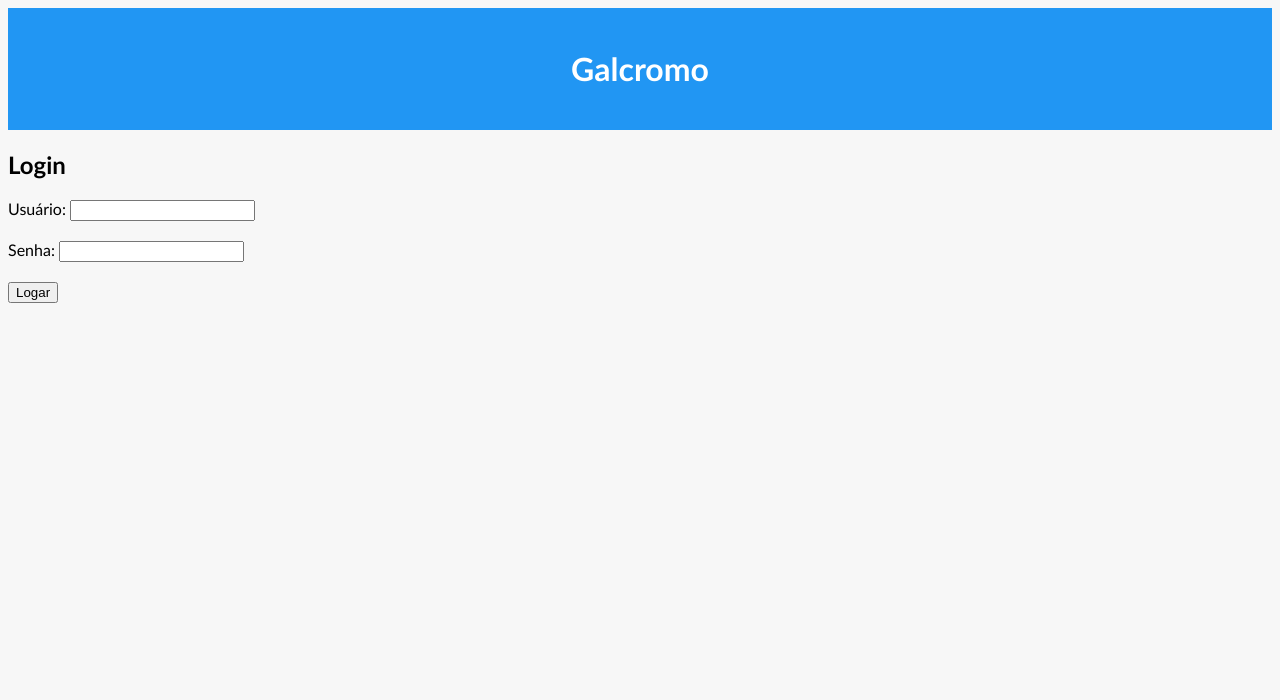
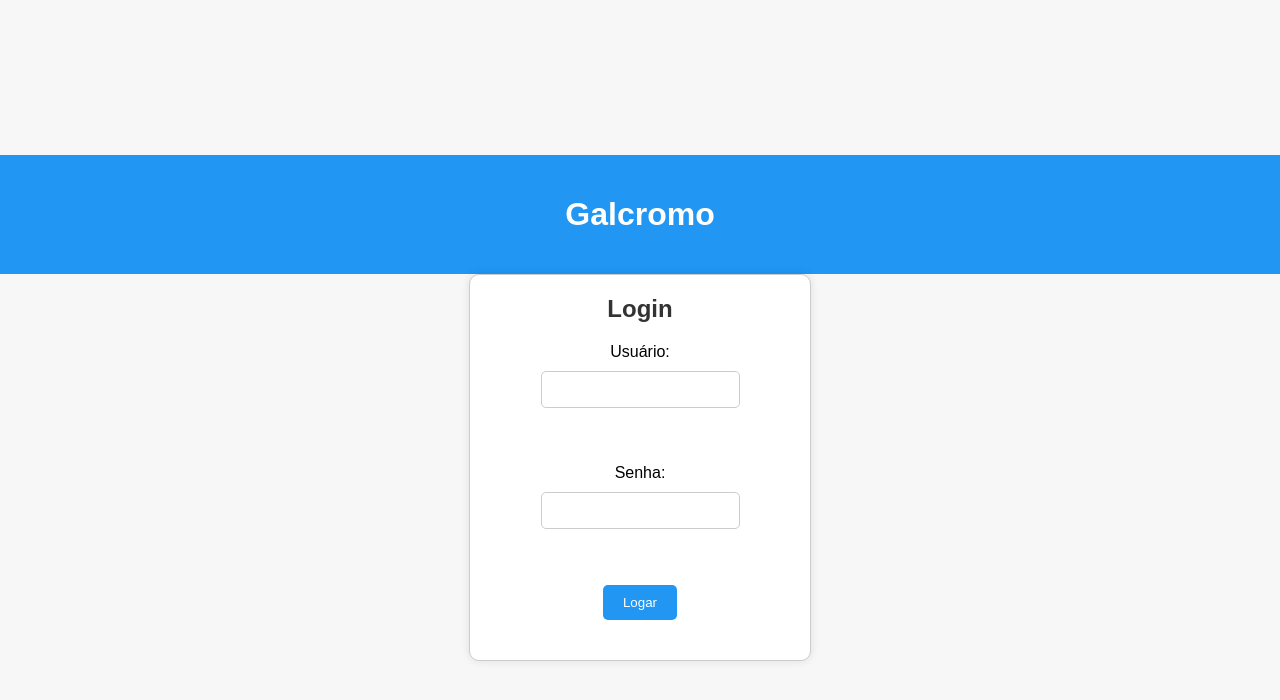
Before and after one commit to guilheresdl/meu-erp, a plain HTML site: page index.html in a window 1280 px wide. Drawn offline with Linux system fonts and the light colour scheme.

Commit message:
Update index.html

```diff
--- a/index.html
+++ b/index.html
@@ -6,7 +6,7 @@
   <meta charset="UTF-8">
   <meta name="viewport" content="width=device-width, initial-scale=1.0">
   <title>Login Galcromo</title>
-  <link rel="stylesheet" href="styled.css">
+  <link rel="stylesheet" href="styles.css">
 </head>
 <body>
   <div class="container">
```
